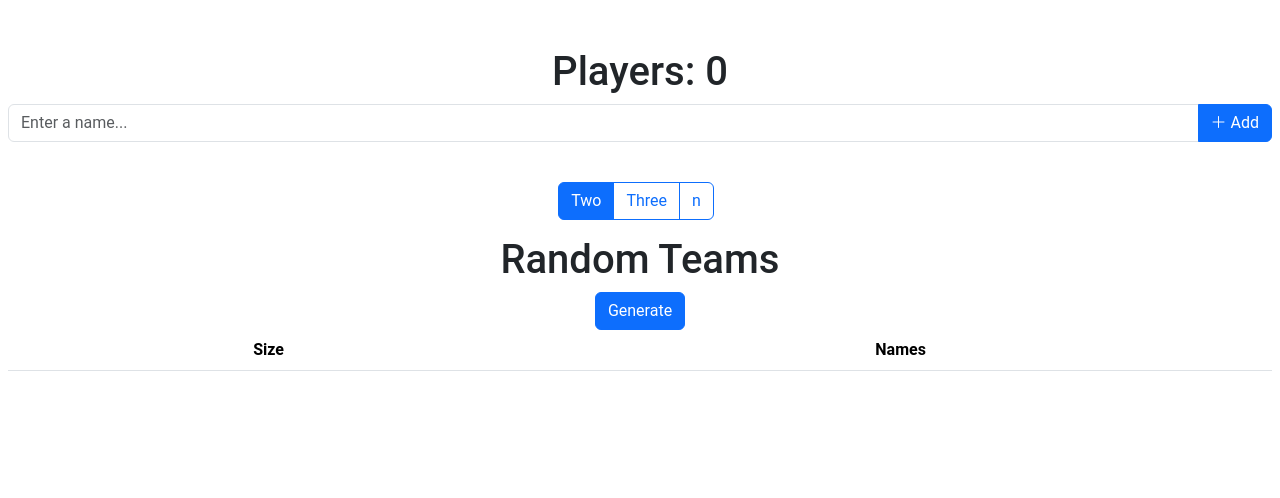
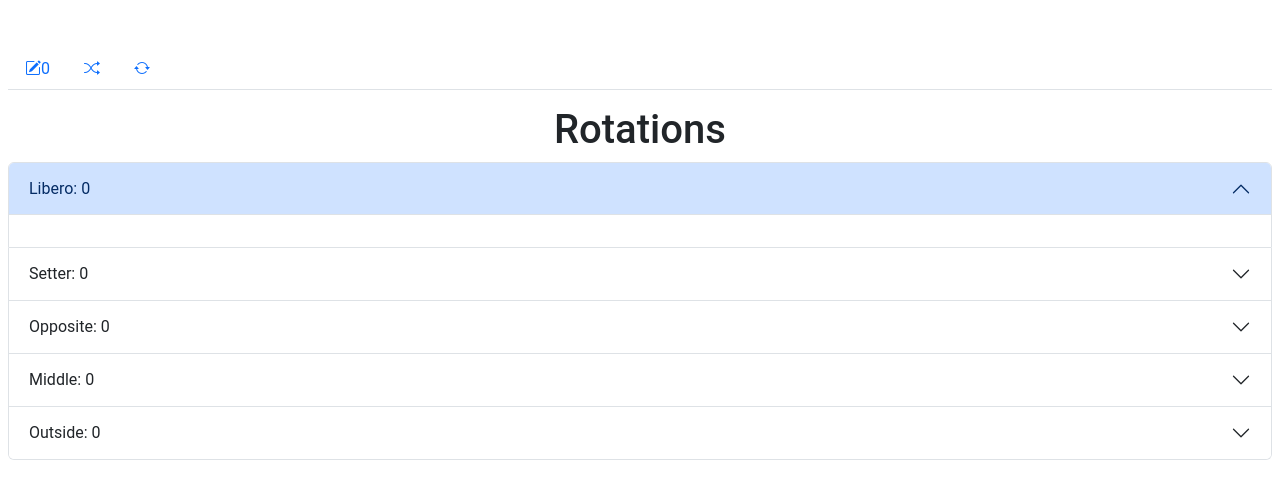
Before and after one commit to 3Int/vb, an Angular app: page /rotations in a window 1280 px wide. Shown: the top 498 px of the page. Built offline with nearby package versions, Linux system fonts and the light colour scheme.

Commit message:
feat: navbar

```diff
--- a/src/app/app.component.html
+++ b/src/app/app.component.html
@@ -1,4 +1,11 @@
+<nav>
+  <ul ngbNav [activeId]="route.fragment | async" class="nav-tabs">
+    <li ngbNavItem="/edit"><a ngbNavLink routerLink="/edit" routerLinkActive="active"><i class="bi bi-pencil-square"></i>{{ data.getPlayers().length }}</a></li>
+    <li ngbNavItem="/basic"><a ngbNavLink routerLink="/basic" routerLinkActive="active"><i class="bi bi-shuffle"></i></a></li>
+    <li ngbNavItem="/rotations"><a ngbNavLink routerLink="/rotations" routerLinkActive="active"><i class="bi bi-arrow-repeat"></i></a></li>
+  </ul>
+</nav>
+<p></p>
 <main class="main">
-    <app-screen-edit></app-screen-edit>
-    <app-screen-basic></app-screen-basic>
+    <router-outlet></router-outlet>
 </main>
--- a/src/app/app.component.ts
+++ b/src/app/app.component.ts
@@ -1,6 +1,6 @@
-import { Component, OnInit} from '@angular/core';
+import { Component, inject, OnInit} from '@angular/core';
 import { FormsModule } from '@angular/forms';
-import { RouterOutlet, ActivatedRoute } from '@angular/router';
+import { RouterOutlet, ActivatedRoute, RouterLink } from '@angular/router';
 import { NgbModule } from '@ng-bootstrap/ng-bootstrap';
 
 import { CommonModule } from '@angular/common';
@@ -9,26 +9,29 @@ import { ScreenBasicComponent } from "./screen-basic/screen-basic.component";
 import { ScreenRotationsComponent } from './screen-rotations/screen-rotations.component';
 import { Player } from './model';
 import { ScreenEditComponent } from './screen-edit/screen-edit.component';
+import { DataService } from './data.service';
 
 @Component({
   selector: 'app-root',
-  imports: [NgbModule, RouterOutlet, CommonModule, FormsModule, ScreenBasicComponent, ScreenRotationsComponent, ScreenEditComponent],
+  imports: [NgbModule, RouterOutlet, CommonModule, FormsModule, ScreenBasicComponent, ScreenRotationsComponent, ScreenEditComponent, RouterLink],
   templateUrl: './app.component.html',
   styleUrl: './app.component.less'
 })
 export class AppComponent implements OnInit {
   title = 'vb';
-  players : Player[] = [];
+  data = inject(DataService);
 
-  constructor(private activatedRoute: ActivatedRoute){}
+  constructor(public route: ActivatedRoute){}
 
   ngOnInit(): void {
-    this.activatedRoute.queryParams.pipe(
+    this.route.queryParams.pipe(
       filter(params => Object.keys(params).length > 0), // Only proceed if params are not empty
       take(1)
     ).subscribe(params => {
       if (params['names']){
-        this.players = params['names'].split(',').map((name: string) => new Player(name));
+        this.data.setPlayers(
+          params['names'].split(',').map((name: string) => new Player(name))
+        );
       }
     });
   }
--- a/src/app/app.routes.ts
+++ b/src/app/app.routes.ts
@@ -7,7 +7,6 @@ import { AppComponent } from './app.component';
 export const routes: Routes = [
     {
     path: '',
-    component: AppComponent,
     children: [
       { path: '', redirectTo: 'edit', pathMatch: 'full' },
       { path: 'edit', component: ScreenEditComponent },
--- a/src/app/screen-basic/screen-basic.component.ts
+++ b/src/app/screen-basic/screen-basic.component.ts
@@ -1,5 +1,5 @@
 // Original Team Generation Screen for arbitrary size and number of teams
-import { Component, inject, Input, OnInit} from '@angular/core';
+import { Component, inject} from '@angular/core';
 import { FormsModule } from '@angular/forms';
 import { RouterOutlet, ActivatedRoute } from '@angular/router';
 import { NgbModule } from '@ng-bootstrap/ng-bootstrap';
--- a/src/app/screen-rotations/screen-rotations.component.html
+++ b/src/app/screen-rotations/screen-rotations.component.html
@@ -1,63 +1,73 @@
 <div class="justify-content-md-center">
 <h1>Rotations</h1>
 <div ngbAccordion>
-  <div ngbAccordionItem>
+	<div ngbAccordionItem [collapsed]="false">
 		<h2 ngbAccordionHeader>
-      <button ngbAccordionButton>Outside</button>
+			<button ngbAccordionButton>Libero: {{ LiberoPlayers.length }}</button>
 		</h2>
 		<div ngbAccordionCollapse>
 			<div ngbAccordionBody>
-          @for (player of outsidePlayers; track $index) {
+				<ng-template>
+          @for (player of LiberoPlayers; track $index) {
             {{ player.name }}
           }
+				</ng-template>
 			</div>
 		</div>
 	</div>
-</div>
-<div ngbAccordion>
 	<div ngbAccordionItem>
 		<h2 ngbAccordionHeader>
-      <button ngbAccordionButton>Middle</button>
+			<button ngbAccordionButton>Setter: {{ SetterPlayers.length }}</button>
 		</h2>
 		<div ngbAccordionCollapse>
 			<div ngbAccordionBody>
-        <ng-template>Content for the first item</ng-template>
+				<ng-template>
+          @for (player of SetterPlayers; track $index) {
+            {{ player.name }}
+          }
+				</ng-template>
 			</div>
 		</div>
 	</div>
-</div>
-<div ngbAccordion>
 	<div ngbAccordionItem>
 		<h2 ngbAccordionHeader>
-      <button ngbAccordionButton>Opposite</button>
+			<button ngbAccordionButton>Opposite: {{ OppositePlayers.length }}</button>
 		</h2>
 		<div ngbAccordionCollapse>
 			<div ngbAccordionBody>
-        <ng-template>Content for the first item</ng-template>
+				<ng-template>
+          @for (player of OppositePlayers; track $index) {
+            {{ player.name }}
+          }
+				</ng-template>
 			</div>
 		</div>
 	</div>
-</div>
-<div ngbAccordion>
 	<div ngbAccordionItem>
 		<h2 ngbAccordionHeader>
-      <button ngbAccordionButton>Setter</button>
+			<button ngbAccordionButton>Middle: {{ MiddlePlayers.length }}</button>
 		</h2>
 		<div ngbAccordionCollapse>
 			<div ngbAccordionBody>
-        <ng-template>Content for the first item</ng-template>
+				<ng-template>
+          @for (player of MiddlePlayers; track $index) {
+            {{ player.name }}
+          }
+				</ng-template>
 			</div>
 		</div>
 	</div>
-</div>
-<div ngbAccordion>
 	<div ngbAccordionItem>
 		<h2 ngbAccordionHeader>
-      <button ngbAccordionButton>Libero</button>
+			<button ngbAccordionButton>Outside: {{ OutsidePlayers.length}}</button>
 		</h2>
 		<div ngbAccordionCollapse>
 			<div ngbAccordionBody>
-        <ng-template>Content for the first item</ng-template>
+				<ng-template>
+          @for (player of OutsidePlayers; track $index) {
+            {{ player.name }}
+          }
+				</ng-template>
 			</div>
 		</div>
 	</div>
--- a/src/app/screen-rotations/screen-rotations.component.ts
+++ b/src/app/screen-rotations/screen-rotations.component.ts
@@ -1,8 +1,9 @@
 // Team Generation Screen respecting volleyball roles as defined by `../model/Player`
-import { Component, Input } from '@angular/core';
+import { Component, inject, Input } from '@angular/core';
 import { FormsModule } from '@angular/forms';
 import { Player } from '../model';
 import { NgbAccordionBody, NgbAccordionCollapse, NgbAccordionHeader, NgbAccordionItem, NgbAccordionButton, NgbAccordionDirective, NgbAccordionToggle } from '@ng-bootstrap/ng-bootstrap';
+import { DataService } from '../data.service';
 
 @Component({
   selector: 'app-screen-rotations',
@@ -11,20 +12,21 @@ import { NgbAccordionBody, NgbAccordionCollapse, NgbAccordionHeader, NgbAccordio
   styleUrl: './screen-rotations.component.less'
 })
 export class ScreenRotationsComponent {
-  @Input() players!: Player[];
-  get outsidePlayers(): Player[] {
-    return this.players.filter(player => !player.outside);
+  data = inject(DataService);
+
+  get OutsidePlayers(): Player[] {
+    return this.data.getPlayers().filter(player => player.outside);
   }
-  get middlePlayers(): Player[] {
-    return this.players.filter(player => player.middle);
+  get MiddlePlayers(): Player[] {
+    return this.data.getPlayers().filter(player => player.middle);
   }
-  get oppositePlayers(): Player[] {
-    return this.players.filter(player => player.opposite);
+  get OppositePlayers(): Player[] {
+    return this.data.getPlayers().filter(player => player.opposite);
   }
   get SetterPlayers(): Player[] {
-    return this.players.filter(player => player.setter);
+    return this.data.getPlayers().filter(player => player.setter);
   }
   get LiberoPlayers(): Player[] {
-    return this.players.filter(player => player.libero);
+    return this.data.getPlayers().filter(player => player.libero);
   }
 }
```
Lines whose indentation alone changed are shown as unchanged.
